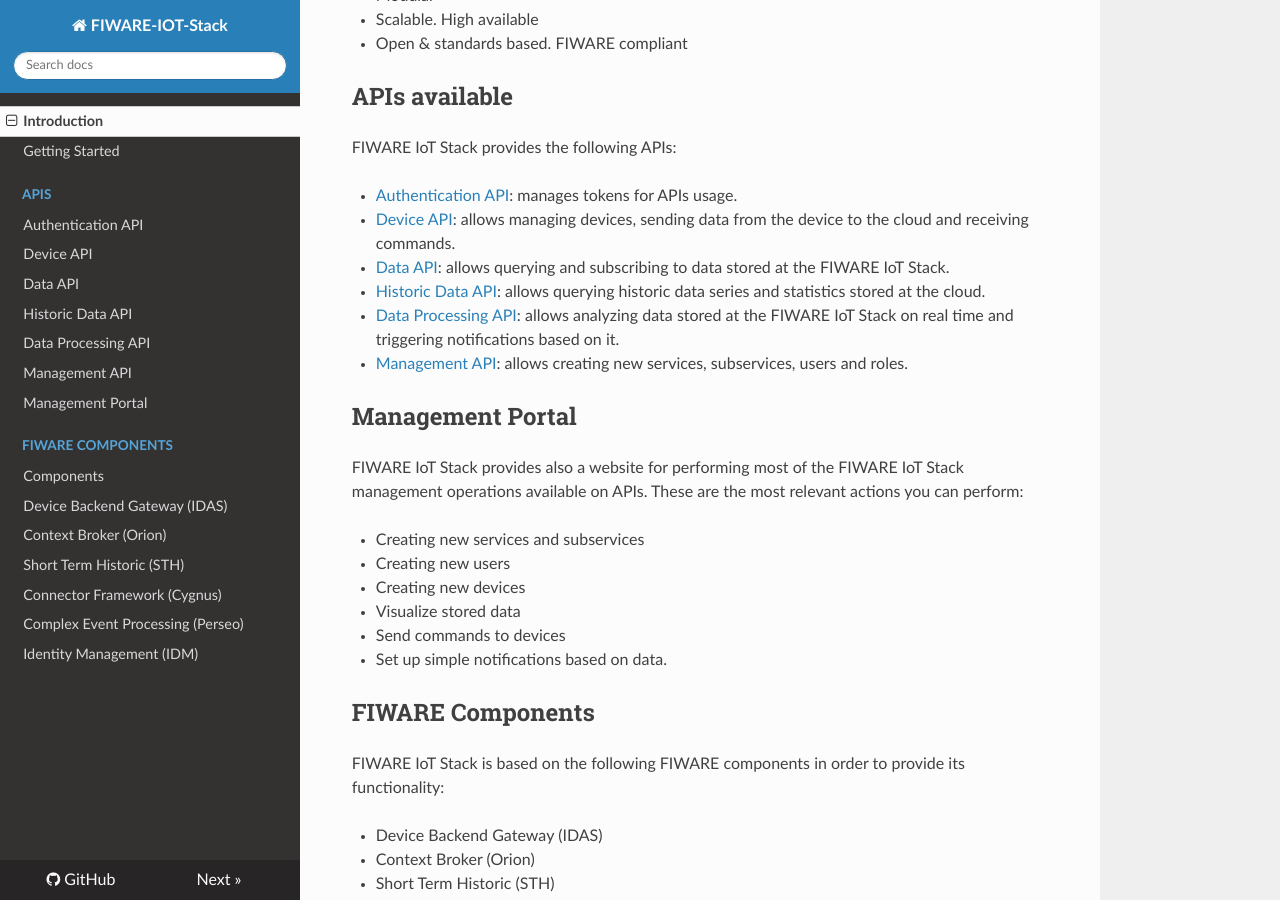
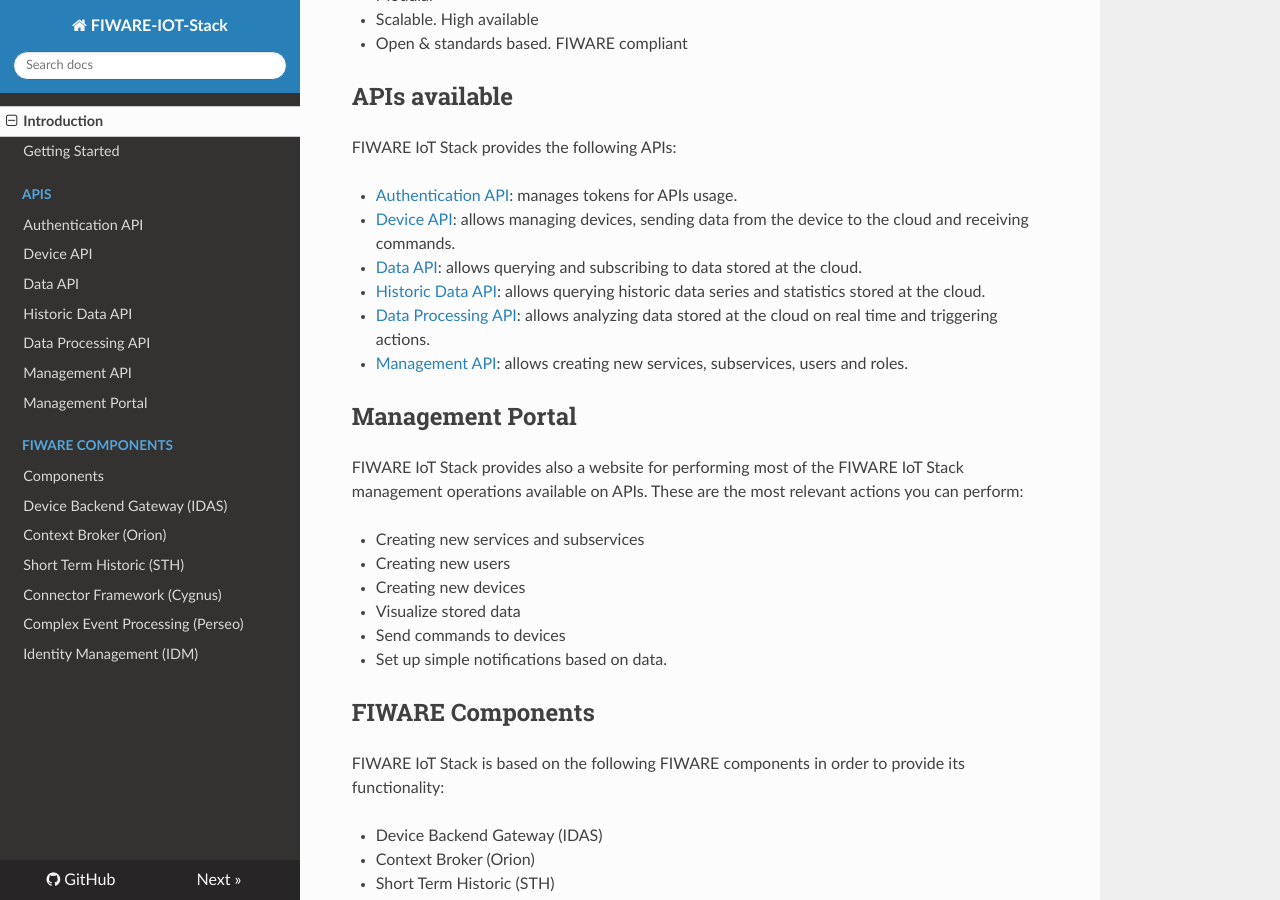
Before and after one commit to telefonicaid/thinking-cities, an MkDocs documentation site: the page built from docs/index.md, in a window 1280 px wide and 900 px high, scrolled down 331 px. Built offline with MkDocs 1.6.1, drawn with Linux system fonts in a browser that asks for light colours; nearby versions of some CDN libraries; old or Windows-style settings are respelled for this version of MkDocs.

Commit message:
Update index.md

```diff
--- a/docs/index.md
+++ b/docs/index.md
@@ -17,9 +17,9 @@
 
 - [Authentication API](authentication_api.md): manages tokens for APIs usage.
 - [Device API](device_api.md): allows managing devices, sending data from the device to the cloud and receiving commands.
-- [Data API](data_api.md): allows querying and subscribing to data stored at the FIWARE IoT Stack.
+- [Data API](data_api.md): allows querying and subscribing to data stored at the cloud.
 - [Historic Data API](historicdata_api.md): allows querying historic data series and statistics stored at the cloud.
-- [Data Processing API](dataprocessing_api.md): allows analyzing data stored at the FIWARE IoT Stack on real time and triggering notifications based on it.
+- [Data Processing API](dataprocessing_api.md): allows analyzing data stored at the cloud on real time and triggering actions.
 - [Management API](management_api.md): allows creating new services, subservices, users and roles.
 
 ## Management Portal
```
